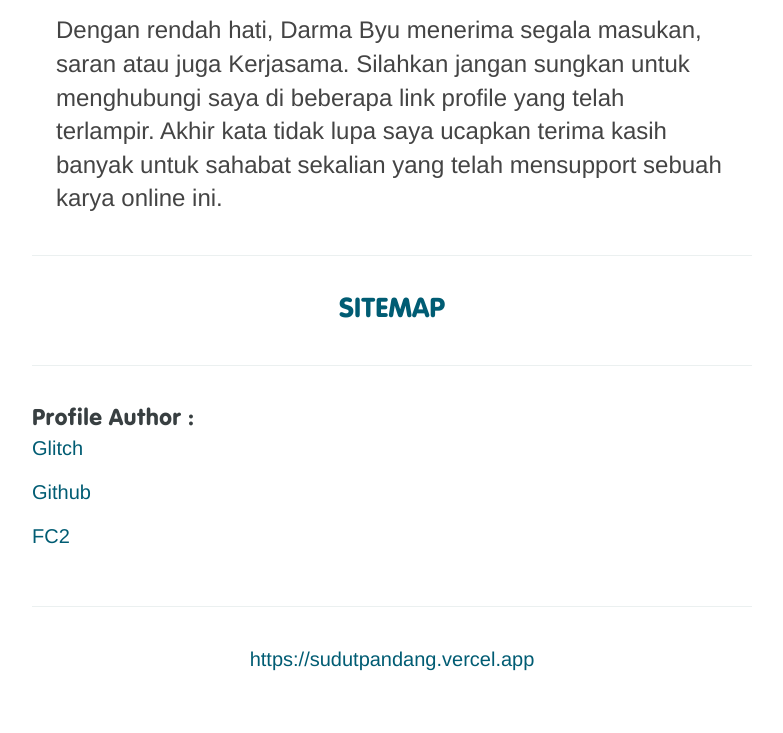
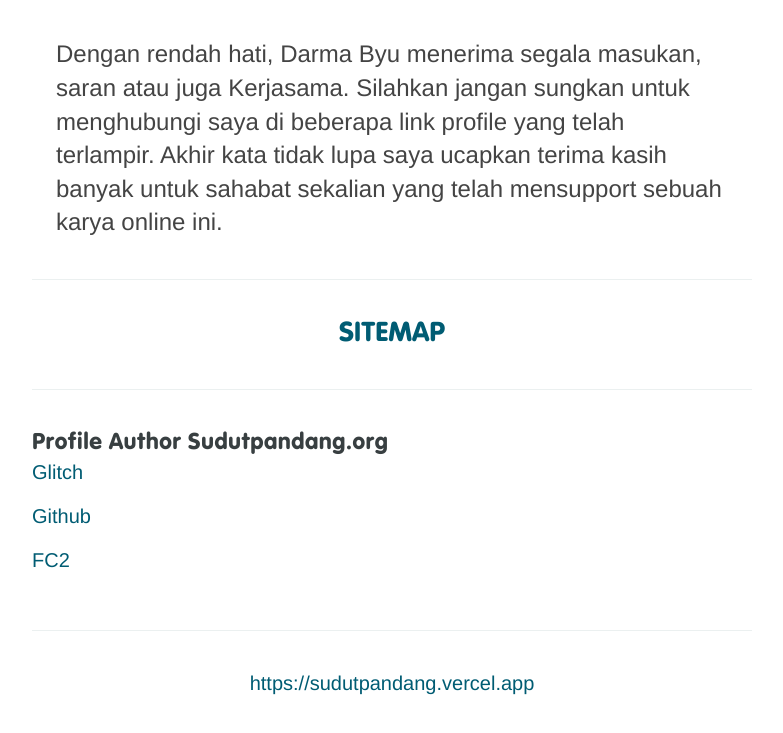
Before and after one commit to darmabyu/vercel, a plain HTML site: page index.html in a window 1280 px wide. Shown: the part 881-1614 px from the top of the page, without its empty margins (248-1031 px from the left). Drawn offline with Linux system fonts and the light colour scheme.

Commit message:
Update index.html

```diff
--- a/index.html
+++ b/index.html
@@ -26,7 +26,7 @@
   <body>
     <div class="container">
 		<h1>Website Informasi Dari Sudut Pandang Darma Byu</h1>
-		<h2 class="subheading" style="margin-bottom: 2rem;">Sajian Pandangan Seorang Darma Byu Terhadap Beragam Berita dan Informasi Terkini</h2>
+		<h2 class="subheading" style="margin-bottom: 2rem;">Sajian Pandangan Seorang Darma Byu Terhadap Beragam Berita dan Informasi Terkini</h2><br />
 			<p style="margin: 0 1.5rem 2.5rem; font-size: 1.5rem;"><a href="https://www.sudutpandang.org/"><strong>www.sudutpandang.org</strong></a> merupakan sebuah website online yang berisikan kumpulan narasi informasi berdasarkan sudut pandang seorang Darma Byu. Dilengkapi dengan opini subyektif terhadap pemberitaan yang terjadi saat ini.</p>
 			<p style="margin: 0 1.5rem 2.5rem; font-size: 1.5rem;">Selain informasi terkini, terlampir juga tutorial-tutorial seputar pengetahuan yang dikuasai Darma Byu, yakni SEO. Namun dikarenakan keterbatasan waktu dan pengalaman, untuk segala kekurangan dan kesederhanaannya harap dimaklum.</p>
 			<p style="margin: 0 1.5rem 2.5rem; font-size: 1.5rem;">Dengan rendah hati, Darma Byu menerima segala masukan, saran atau juga Kerjasama. Silahkan jangan sungkan untuk menghubungi saya di beberapa link profile yang telah terlampir. Akhir kata tidak lupa saya ucapkan terima kasih banyak untuk sahabat sekalian yang telah mensupport sebuah karya online ini.</p>
@@ -37,7 +37,7 @@
       <hr />
       <div id="archives">
         <a name="archives"></a>
-        <h3>Profile Author :</h3>
+        <h3 class="subheading">Profile Author Sudutpandang.org</h3>
         <div class="column">
           <p>
             <a href="https://darmabyu.glitch.me/">Glitch</a>
```
